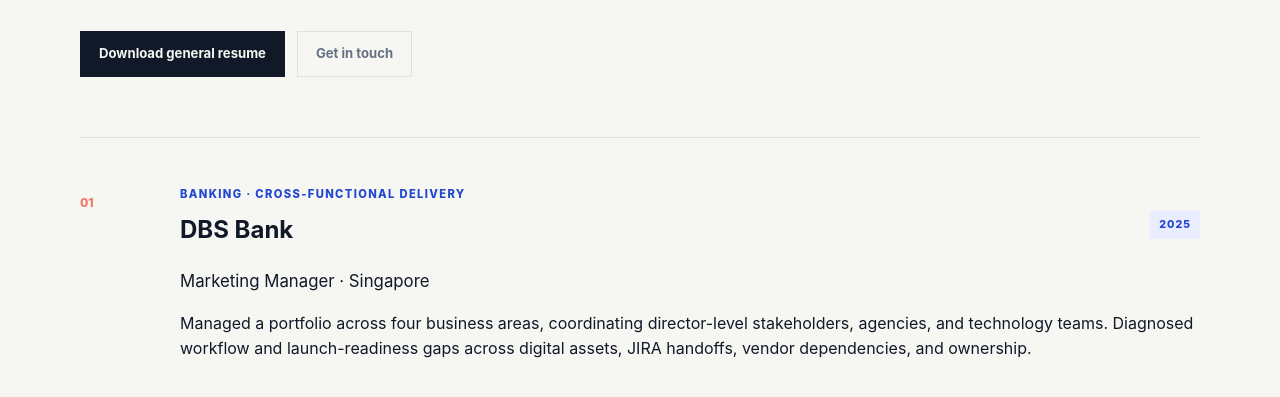
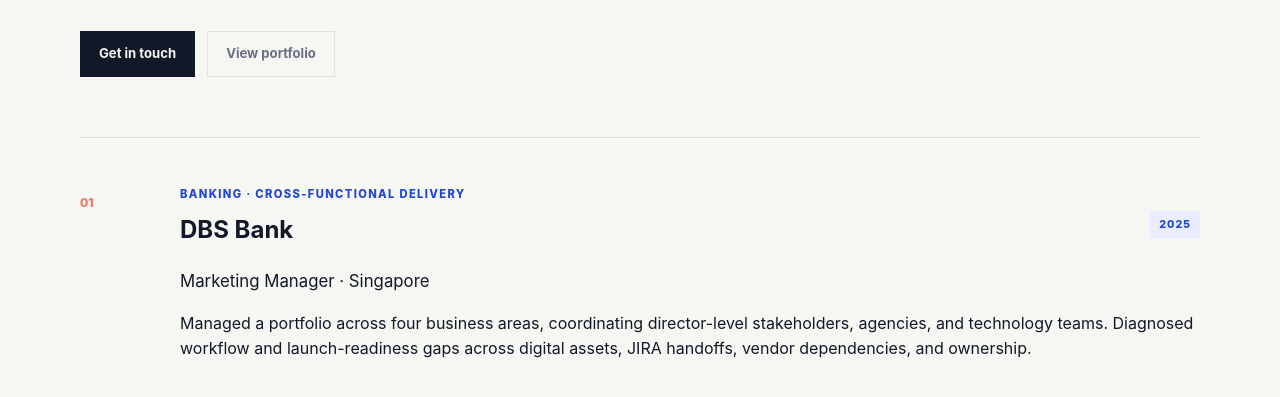
Before and after one commit to racheltangxn/rachel-portfolio, a plain HTML site: page experience.html in a window 1280 px wide. Shown: the part 703-1100 px from the top of the page. Drawn offline with Linux system fonts and the light colour scheme.

Commit message:
docs: prepare portfolio for public review

```diff
--- a/experience.html
+++ b/experience.html
@@ -19,7 +19,7 @@
       <p class="kicker">Experience</p>
       <h1 id="experience-title">Business judgment, with a growing technical edge.</h1>
       <p>I’ve worked across banking, technology, consulting, and go-to-market strategy. The common thread is helping teams make a messy problem clearer and easier to move forward.</p>
-      <div class="hero-actions"><a class="button button-primary" href="RachelTang-General-Resume.pdf" download>Download general resume</a><a class="button button-quiet" href="links.html">Get in touch</a></div>
+      <div class="hero-actions"><a class="button button-primary" href="links.html">Get in touch</a><a class="button button-quiet" href="index.html">View portfolio</a></div>
     </div>
 
     <div class="case-list">
```
Also changed, not shown: 1 other file.
